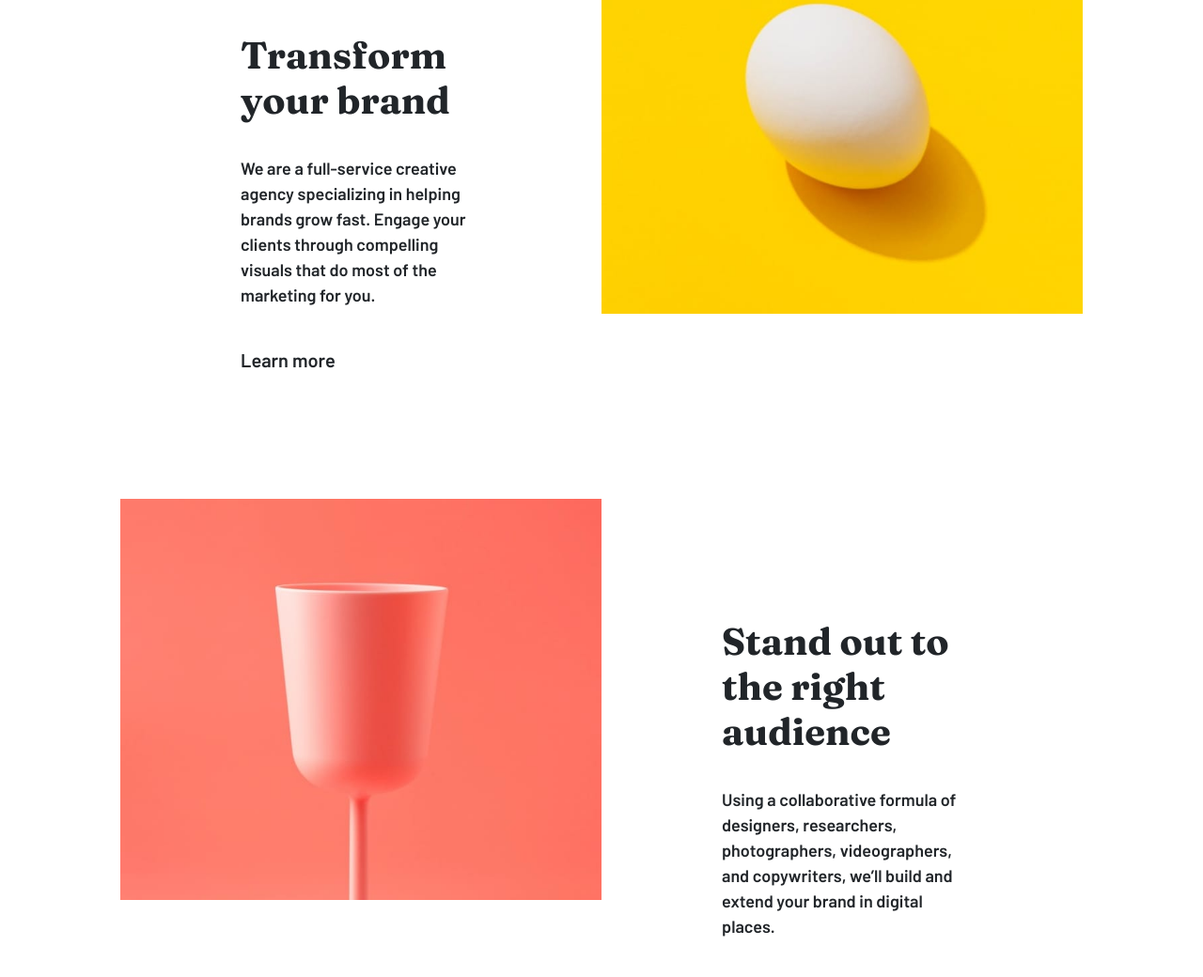
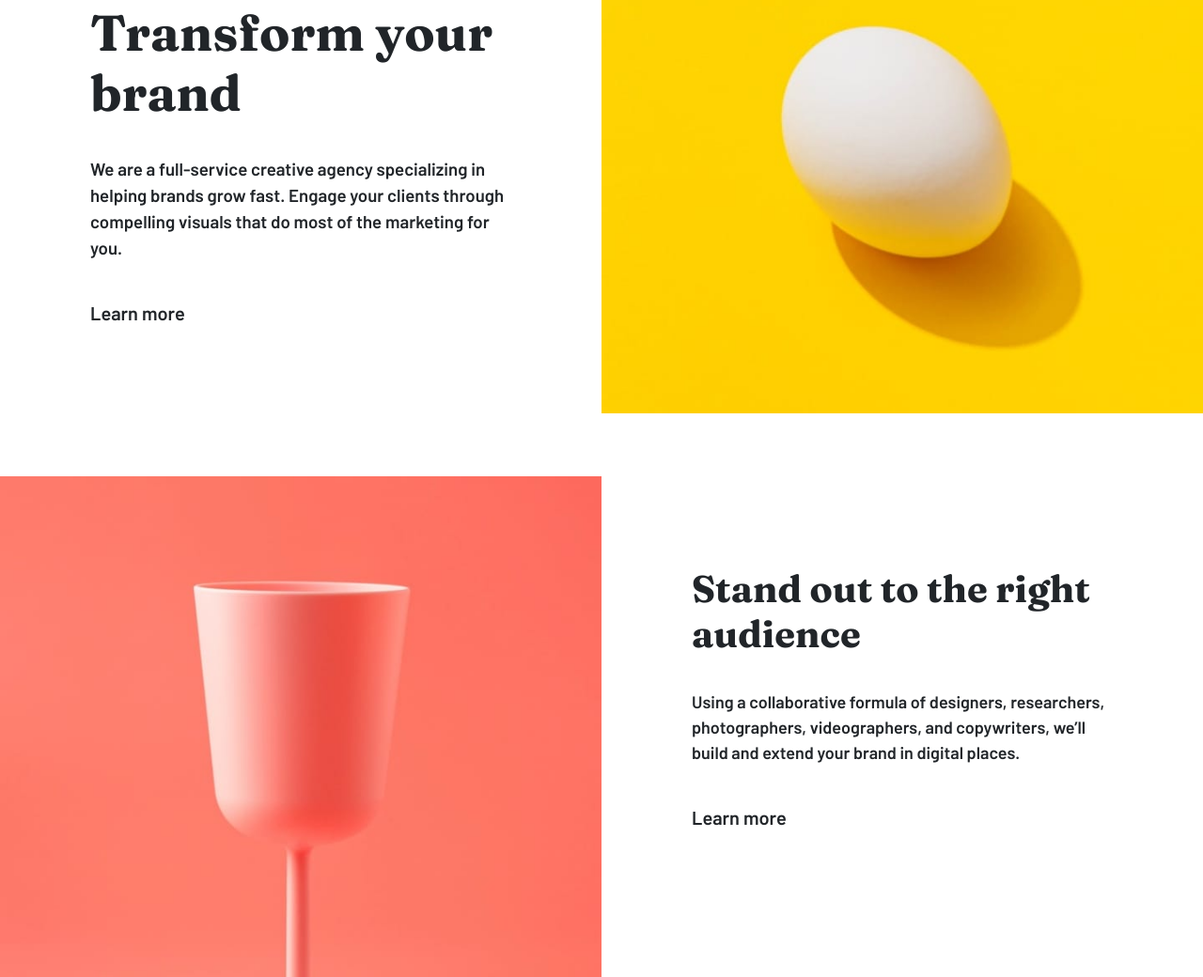
Before and after one commit to keithgaines/sunnyside, a plain HTML site: page index.html in a window 1280 px wide. Shown: the part 893-1933 px from the top of the page at 94% size. Drawn offline with nearby package versions, Linux system fonts and the light colour scheme.

Commit message:
fixed margin between images issue

```diff
--- a/style.css
+++ b/style.css
@@ -1,3 +1,6 @@
+@import url('https://fonts.googleapis.com/css2?family=Fraunces:wght@700&display=swap');
+@import url('https://fonts.googleapis.com/css2?family=Barlow:wght@600&display=swap');
+
 body {
     /* margin-left: 240px;
     margin-right: 240px; */
@@ -48,16 +51,24 @@ body h1, h3 {
     display: grid;
     grid-template-columns: repeat(2, 1fr);
     grid-gap: 0px;
-    margin-left: 10%;
-    margin-right: 10%;
 }
 
 .transformbrand {
     grid-column: 1;
     grid-row: 1;
-    padding: 25%;
+    padding: 15%;
 }
 
+.transformbrand h1 {
+    font-family: 'Fraunces', sans-serif;
+    font-weight: 700;
+    font-size: 40pt;
+}
+
+.transformbrand p {
+    font-family: 'Barlow', sans-serif;
+    font-size: 14pt;
+}
 
 .eggimage {
     grid-column: 2;
@@ -65,7 +76,7 @@ body h1, h3 {
     background-image: url('images/desktop/image-transform.jpg');
     background-size: contain;
     background-repeat: no-repeat;
-    height: 70vh;
+    height: 600px;
 }
 
 .cupimage {
@@ -74,14 +85,17 @@ body h1, h3 {
     background-image: url("images/desktop/image-stand-out.jpg");
     background-size: contain;
     background-repeat: no-repeat;
-    height: 70vh;
+    height: 600px;
+}
+
+.cupimage img {
+    width: 100%;
 }
 
 .textblurb {
     grid-column: 2;
     grid-row: 2;
-    padding: 25%;
-    margin-bottom: 40px;
+    padding: 15%;
 }
 
 .cherries {
@@ -144,6 +158,12 @@ body h1, h3 {
 .imagescontainer {
     display: flex;
     flex-direction: row;
+}
+
+.imagescontainer
+    .col-md-3,
+    .col-sm-6 {
+        padding: 0;
 }
 
 .row {
```
